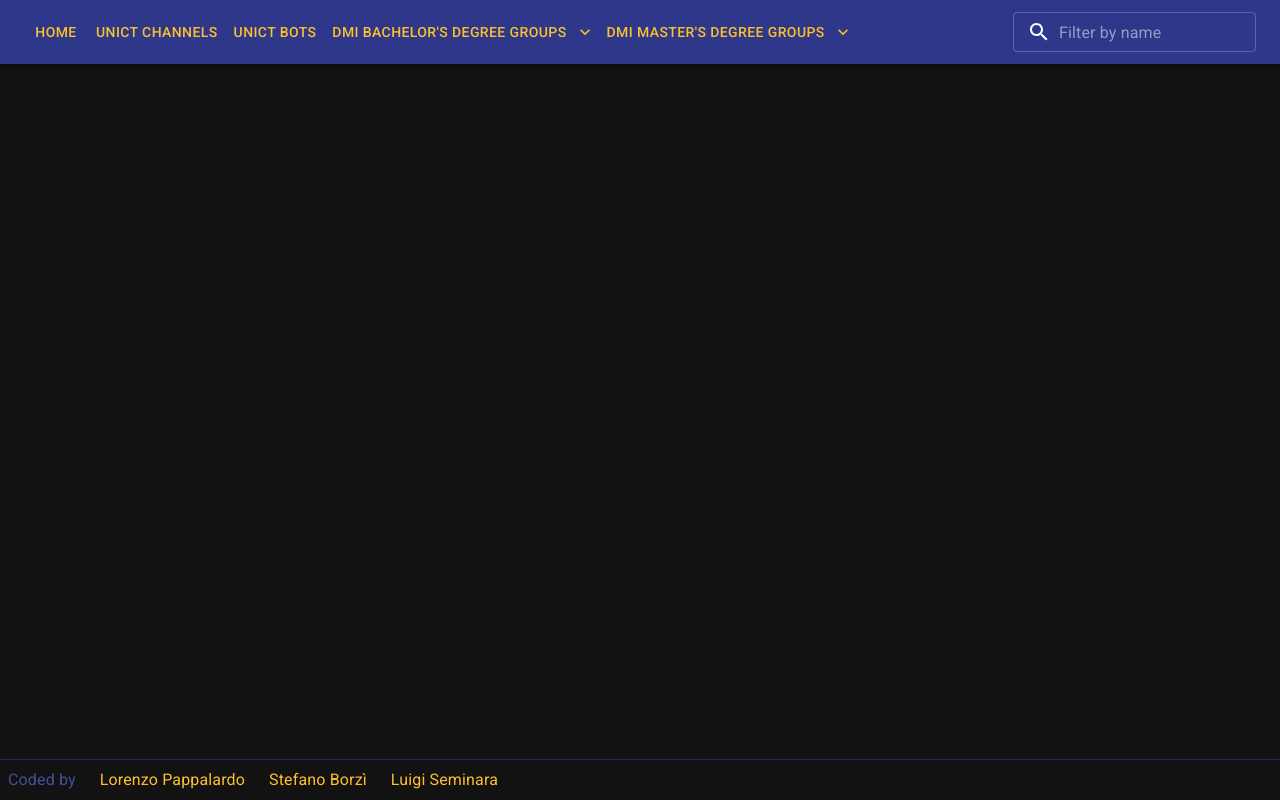
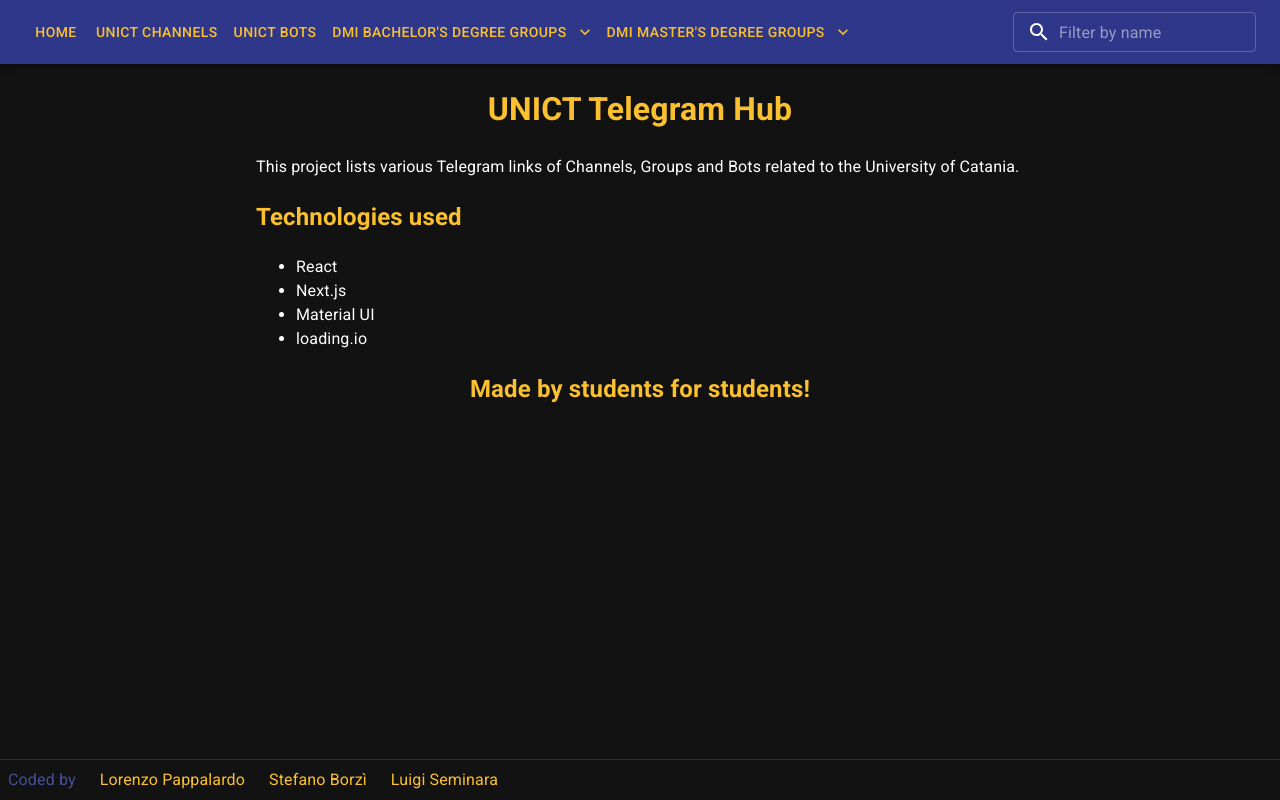
Before and after one commit to UNICT-DMI/unict-telegram-hub, a Next.js app: page / in a window 1280 px wide. Built offline with nearby package versions, Linux system fonts and the light colour scheme.

Commit message:
Created Home component

```diff
--- /dev/null
+++ b/components/Home/Home.tsx
@@ -0,0 +1,52 @@
+import styled from '@mui/material/styles/styled';
+import Box from '@mui/material/Box';
+import useIsMobile from '../../hooks/useIsMobile';
+
+const StyledH1 = styled('h1')(({ theme }) => ({
+  color: theme.palette.primary.main
+}));
+
+const StyledH2 = styled('h2')(({ theme }) => ({
+  color: theme.palette.primary.main
+}));
+
+const Home = (): JSX.Element => {
+  const technologies: Array<Technology> = [
+    { label: 'React', href: 'https://reactjs.org/' },
+    { label: 'Next.js', href: 'https://nextjs.org/' },
+    { label: 'Material UI', href: 'https://mui.com/material-ui/getting-started/overview/' },
+    { label: 'loading.io', href: 'https://github.com/loadingio/css-spinner/' }
+  ];
+
+  return (
+    <Box
+      sx={{
+        width: useIsMobile() ? '90vw' : '60vw',
+        textAlign: 'justify'
+      }}>
+      <StyledH1 style={{ textAlign: 'center' }}>UNICT Telegram Hub</StyledH1>
+      <p>
+        This project lists various Telegram links of Channels, Groups and Bots related to the
+        University of Catania.
+      </p>
+      <StyledH2>Technologies used</StyledH2>
+      <ul>
+        {technologies.map(technology => (
+          <li key={technology.label}>
+            <a href={technology.href} target='_blank' rel='noreferrer'>
+              {technology.label}
+            </a>
+          </li>
+        ))}
+      </ul>
+      <StyledH2 style={{ textAlign: 'center' }}>Made by students for students!</StyledH2>
+    </Box>
+  );
+};
+
+export default Home;
+
+interface Technology {
+  label: string;
+  href: string;
+}
--- a/pages/[submodule].tsx
+++ b/pages/[submodule].tsx
@@ -8,6 +8,7 @@
 import AppBarWrapper from '../components/AppBar/Appbar';
 import Footer from '../components/Footer/Footer';
 import Grid from '../components/Grid/Grid';
+import Home from '../components/Home/Home';
 import styles from '../styles/Hub.module.css';
 
 const Hub: NextPage = () => {
@@ -30,7 +31,7 @@
         <main className={styles.main}>
           <AppBarWrapper setFilter={setFilter} />
 
-          {submodule !== '/' ? <Grid submodule={submodule} filter={filter} /> : undefined}
+          {submodule !== '/' ? <Grid submodule={submodule} filter={filter} /> : <Home />}
         </main>
 
         <Footer />
```
